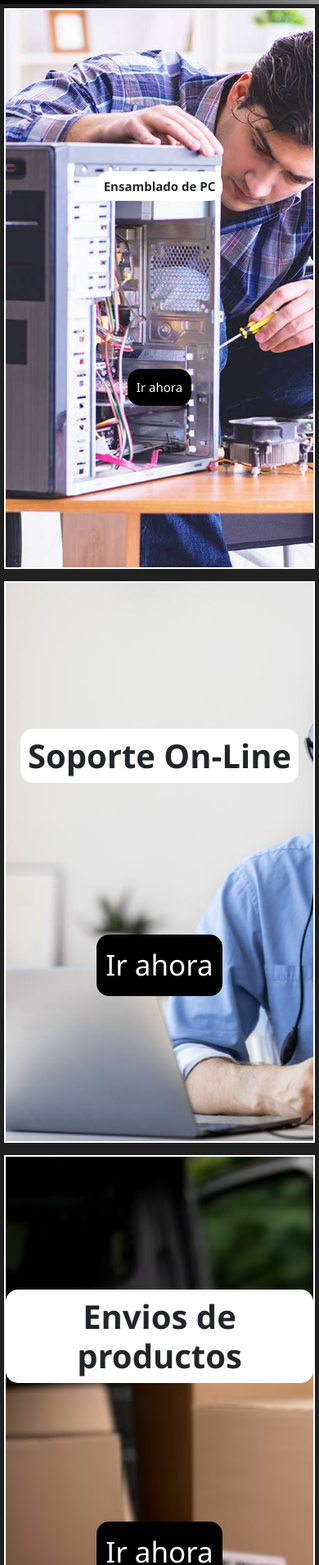
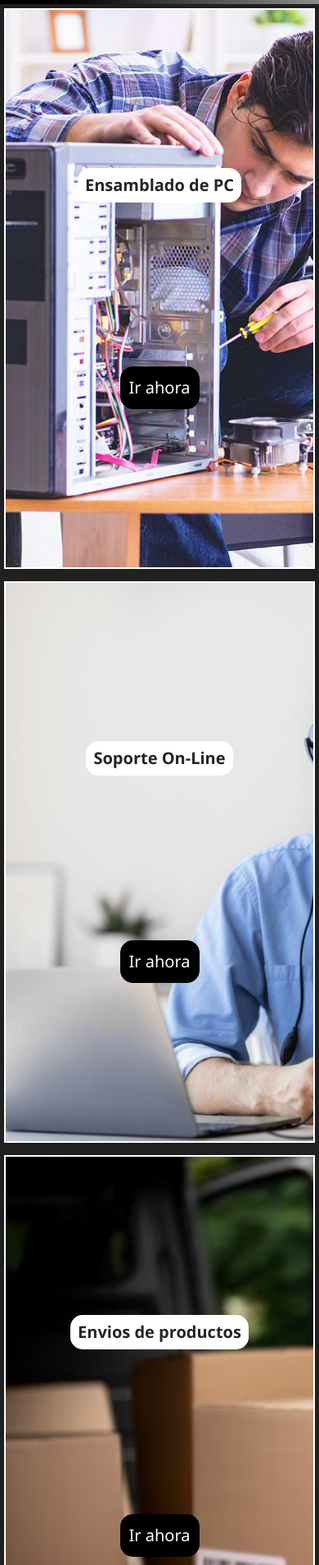
Before and after one commit to NicoCianni/edgetech, a website: page pages/servicios.html in a window 390 px wide. Shown: the part 91-2000 px from the top of the page at 82% size. Drawn offline with nearby package versions, Linux system fonts and the light colour scheme.

Commit message:
mediaq-scss

```diff
--- a/scss/base/_mediaquery.scss
+++ b/scss/base/_mediaquery.scss
@@ -30,7 +30,7 @@
     }
 
     .section-nosotros div h2{
-        font-size: 35px;
+        font-size: 39px;
     }
 
     .section-nosotros div p{
@@ -52,7 +52,7 @@
     }
 
     .section-nosotros div h2{
-        font-size: 30px;
+        font-size: 37px;
     }
 
     .section-nosotros div p{
@@ -79,7 +79,7 @@
     }
 
     .section-nosotros div h2{
-        font-size: 32px;
+        font-size: 35px;
     }
 
     .section-nosotros div p{
@@ -178,7 +178,7 @@ header nav div .navbar-brand{
     }
 
     .section-nosotros div h2{
-        font-size: 29px;
+        font-size: 32px;
     }
 
     .section-nosotros div p{
@@ -235,7 +235,7 @@ header nav div .navbar-brand{
     }
 
     .section-nosotros div h2{
-        font-size: 27px;
+        font-size: 30px;
     }
 
     .section-nosotros div p{
@@ -309,35 +309,35 @@ header nav div .navbar-brand{
         font-size: 30px;
     }
 
-    .reparaciones h3{
+    .servicios-grid .reparaciones h3{
         font-size: 35px;
     }
 
-    .reparaciones a{
-        font-size: 30px;
-    }
-
-    .tecnico-on h3{
+    .servicios-grid .reparaciones a{
         font-size: 35px;
     }
 
-    .tecnico-on a{
-        font-size: 30px;
-    }
-
-    .cadeteria h3{
+    .servicios-grid .tecnico-on h3{
         font-size: 35px;
     }
 
-    .cadeteria a{
-        font-size: 30px;
+    .servicios-grid .tecnico-on a{
+        font-size: 35px;
     }
 
-    .section-contacto{
+    .servicios-grid.cadeteria h3{
+        font-size: 35px;
+    }
+
+    .servicios-grid .cadeteria a{
+        font-size: 35px;
+    }
+
+    main .section-contacto{
         font-size: 22px;
     }
 
-    .section-contacto div h3{
+    main .section-contacto div h3{
         font-size: 24px;
     }
 
@@ -405,7 +405,7 @@ header nav div .navbar-brand{
     }
 
     .section-nosotros div h2{
-        font-size: 25px;
+        font-size: 28px;
     }
 
     .section-nosotros div p{
@@ -489,28 +489,28 @@ header nav div .navbar-brand{
         width: 350px;
     }
 
-    .reparaciones h3{
+    .servicios-grid .reparaciones h3{
         font-size: 30px;
     }
 
-    .reparaciones a{
-        font-size: 25px;
-    }
-
-    .tecnico-on h3{
+    .servicios-grid .reparaciones a{
         font-size: 30px;
     }
 
-    .tecnico-on a{
-        font-size: 25px;
-    }
-
-    .cadeteria h3{
+    .servicios-grid .tecnico-on h3{
         font-size: 30px;
     }
 
-    .cadeteria a{
-        font-size: 25px;
+    .servicios-grid .tecnico-on a{
+        font-size: 30px;
+    }
+
+    .servicios-grid .cadeteria h3{
+        font-size: 30px;
+    }
+
+    .servicios-grid .cadeteria a{
+        font-size: 30px;
     }
 
     .section-nosotros div h2{
@@ -521,11 +521,11 @@ header nav div .navbar-brand{
         font-size: 22px;
     }
 
-    .section-contacto{
+    main .section-contacto{
         font-size: 20px;
     }
 
-    .section-contacto div h3{
+    main .section-contacto div h3{
         font-size: 22px;
     }
 }
@@ -594,40 +594,40 @@ header nav div .navbar-brand{
         padding: 7px;
     }
 
-    .reparaciones h3{
+    .servicios-grid .reparaciones h3{
         font-size: 20px;
     }
 
-    .reparaciones a{
-        font-size: 15px;
-    }
-
-    .tecnico-on h3{
+    .servicios-grid .reparaciones a{
         font-size: 20px;
     }
 
-    .tecnico-on a{
-        font-size: 15px;
-    }
-
-    .cadeteria h3{
+    .servicios-grid .tecnico-on h3{
         font-size: 20px;
     }
 
-    .cadeteria a{
-        font-size: 15px;
-    }
-
-    .section-contacto{
+    .servicios-grid .tecnico-on a{
         font-size: 20px;
     }
 
-    .section-contacto h3{
+    .servicios-grid .cadeteria h3{
+        font-size: 20px;
+    }
+
+    .servicios-grid .cadeteria a{
+        font-size: 20px;
+    }
+
+    main .section-contacto{
+        font-size: 20px;
+    }
+
+    main .section-contacto h3{
         font-size: 25px;
     }
 
     .section-nosotros div h2{
-        font-size: 22px;
+        font-size: 25px;
     }
 
     .section-nosotros div p{
@@ -746,28 +746,28 @@ header nav div .navbar-brand{
         width: 250px;
     }
 
-    .reparaciones h3{
-        font-size: 15px;
+    .servicios-grid .reparaciones h3{
+        font-size: 20px;
     }
 
-    .reparaciones a{
-        font-size: 15px;
+    .servicios-grid .reparaciones a{
+        font-size: 20px;
     }
 
-    .tecnico-on h3{
-        font-size: 15px;
+    .servicios-grid .tecnico-on h3{
+        font-size: 20px;
     }
 
-    .tecnico-on a{
-        font-size: 15px;
+    .servicios-grid .tecnico-on a{
+        font-size: 20px;
     }
 
-    .cadeteria h3{
-        font-size: 15px;
+    .servicios-grid .cadeteria h3{
+        font-size: 20px;
     }
 
-    .cadeteria a{
-        font-size: 15px;
+    .servicios-grid .cadeteria a{
+        font-size: 20px;
     }
 
     .section-nosotros div h2{
@@ -778,11 +778,11 @@ header nav div .navbar-brand{
         font-size: 17px;
     }
 
-    .section-contacto{
+    main .section-contacto{
         font-size: 18px;
     }
 
-    .section-contacto div h3{
+    main .section-contacto div h3{
         font-size: 20px;
     }
 
--- a/scss/components/_nosotros.scss
+++ b/scss/components/_nosotros.scss
@@ -13,7 +13,7 @@
             font-family: 'Noto Sans JP', sans-serif;
             font-weight: bolder;
             text-decoration: underline;
-            padding-top: 10px;
+            padding-top: 25px;
             color: #f3db08f3;
             text-shadow: 10px 0 black;
         }
```
Also changed, not shown: index.html (+0 -1 lines), pages/contacto.html (+0 -1 lines), pages/nosotros.html (+0 -1 lines), pages/productos.html (+0 -1 lines), pages/servicios.html (+0 -1 lines), css/estilos.css.
